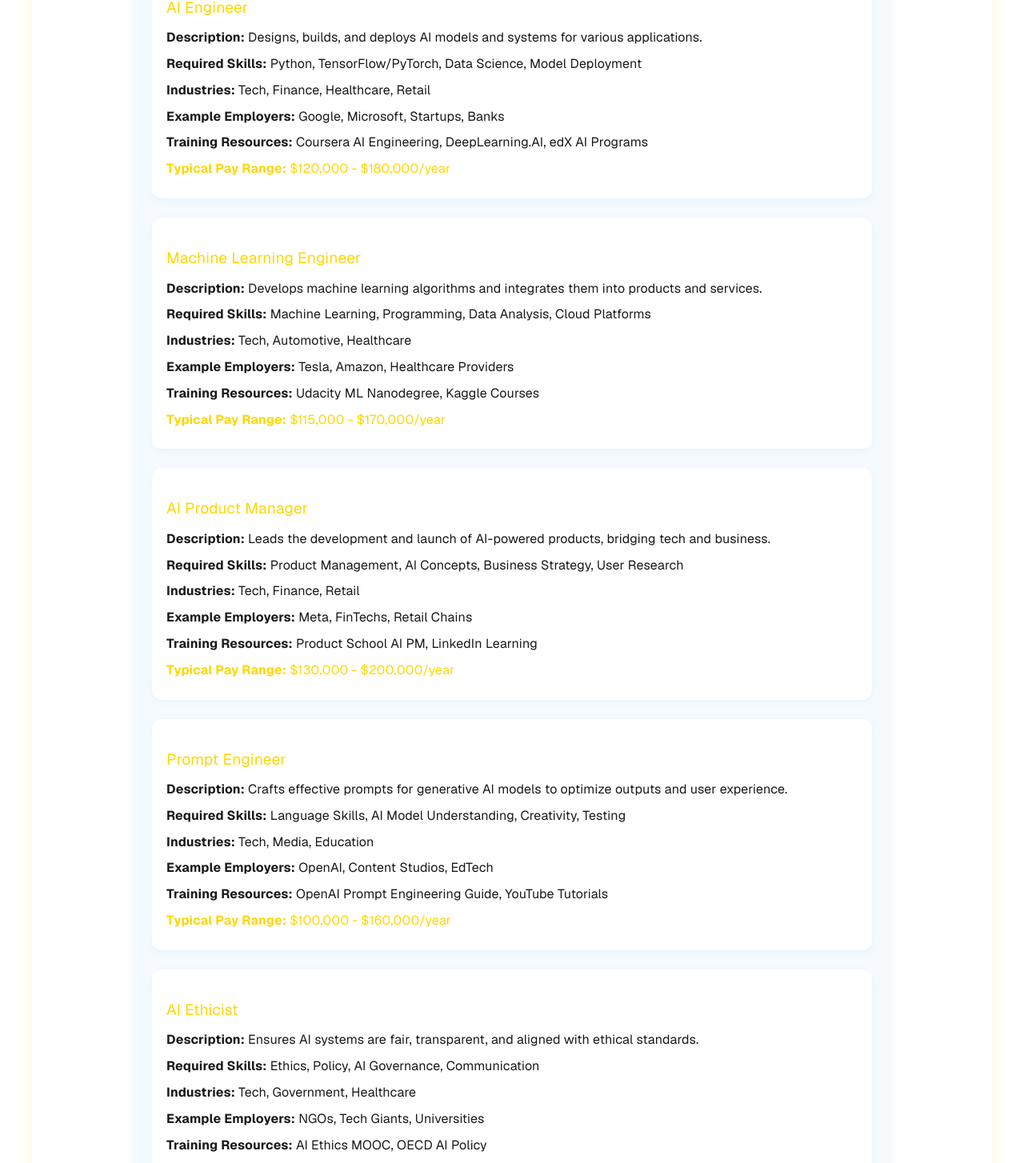
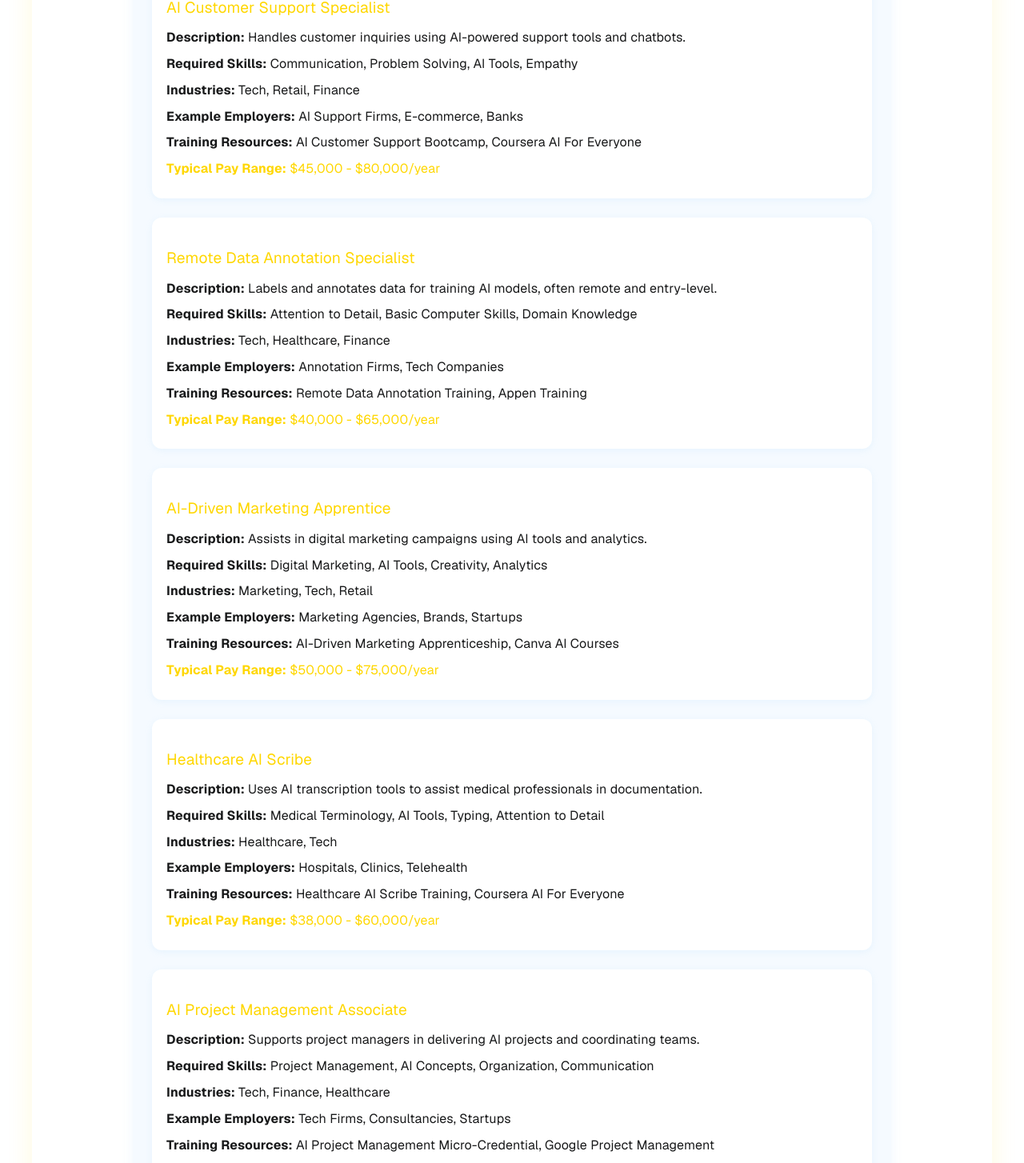
Before and after one commit to Shellzonit/auralis-sanctuary-, a Next.js app: page /new-ai-jobs in a window 1280 px wide. Shown: the part 318-1772 px from the top of the page at 80% size. Built offline with nearby package versions, Linux system fonts and the light colour scheme.

Commit message:
Update new-ai-jobs page and chatbot logic to reflect new jobs for the week

```diff
--- a/app/new-ai-jobs/page.tsx
+++ b/app/new-ai-jobs/page.tsx
@@ -3,94 +3,49 @@ import React from "react";
 
 export const NEW_AI_JOBS = [
   {
-    title: "AI Engineer",
-    description: "Designs, builds, and deploys AI models and systems for various applications.",
-    skills: ["Python", "TensorFlow/PyTorch", "Data Science", "Model Deployment"],
-    industries: ["Tech", "Finance", "Healthcare", "Retail"],
-    employers: ["Google", "Microsoft", "Startups", "Banks"],
-    resources: ["Coursera AI Engineering", "DeepLearning.AI", "edX AI Programs"],
-    pay: "$120,000 - $180,000/year"
+    title: "AI Customer Support Specialist",
+    description: "Handles customer inquiries using AI-powered support tools and chatbots.",
+    skills: ["Communication", "Problem Solving", "AI Tools", "Empathy"],
+    industries: ["Tech", "Retail", "Finance"],
+    employers: ["AI Support Firms", "E-commerce", "Banks"],
+    resources: ["AI Customer Support Bootcamp", "Coursera AI For Everyone"],
+    pay: "$45,000 - $80,000/year"
   },
   {
-    title: "Machine Learning Engineer",
-    description: "Develops machine learning algorithms and integrates them into products and services.",
-    skills: ["Machine Learning", "Programming", "Data Analysis", "Cloud Platforms"],
-    industries: ["Tech", "Automotive", "Healthcare"],
-    employers: ["Tesla", "Amazon", "Healthcare Providers"],
-    resources: ["Udacity ML Nanodegree", "Kaggle Courses"],
-    pay: "$115,000 - $170,000/year"
+    title: "Remote Data Annotation Specialist",
+    description: "Labels and annotates data for training AI models, often remote and entry-level.",
+    skills: ["Attention to Detail", "Basic Computer Skills", "Domain Knowledge"],
+    industries: ["Tech", "Healthcare", "Finance"],
+    employers: ["Annotation Firms", "Tech Companies"],
+    resources: ["Remote Data Annotation Training", "Appen Training"],
+    pay: "$40,000 - $65,000/year"
   },
   {
-    title: "AI Product Manager",
-    description: "Leads the development and launch of AI-powered products, bridging tech and business.",
-    skills: ["Product Management", "AI Concepts", "Business Strategy", "User Research"],
-    industries: ["Tech", "Finance", "Retail"],
-    employers: ["Meta", "FinTechs", "Retail Chains"],
-    resources: ["Product School AI PM", "LinkedIn Learning"],
-    pay: "$130,000 - $200,000/year"
+    title: "AI-Driven Marketing Apprentice",
+    description: "Assists in digital marketing campaigns using AI tools and analytics.",
+    skills: ["Digital Marketing", "AI Tools", "Creativity", "Analytics"],
+    industries: ["Marketing", "Tech", "Retail"],
+    employers: ["Marketing Agencies", "Brands", "Startups"],
+    resources: ["AI-Driven Marketing Apprenticeship", "Canva AI Courses"],
+    pay: "$50,000 - $75,000/year"
   },
   {
-    title: "Prompt Engineer",
-    description: "Crafts effective prompts for generative AI models to optimize outputs and user experience.",
-    skills: ["Language Skills", "AI Model Understanding", "Creativity", "Testing"],
-    industries: ["Tech", "Media", "Education"],
-    employers: ["OpenAI", "Content Studios", "EdTech"],
-    resources: ["OpenAI Prompt Engineering Guide", "YouTube Tutorials"],
-    pay: "$100,000 - $160,000/year"
+    title: "Healthcare AI Scribe",
+    description: "Uses AI transcription tools to assist medical professionals in documentation.",
+    skills: ["Medical Terminology", "AI Tools", "Typing", "Attention to Detail"],
+    industries: ["Healthcare", "Tech"],
+    employers: ["Hospitals", "Clinics", "Telehealth"],
+    resources: ["Healthcare AI Scribe Training", "Coursera AI For Everyone"],
+    pay: "$38,000 - $60,000/year"
   },
   {
-    title: "AI Ethicist",
-    description: "Ensures AI systems are fair, transparent, and aligned with ethical standards.",
-    skills: ["Ethics", "Policy", "AI Governance", "Communication"],
-    industries: ["Tech", "Government", "Healthcare"],
-    employers: ["NGOs", "Tech Giants", "Universities"],
-    resources: ["AI Ethics MOOC", "OECD AI Policy"],
-    pay: "$90,000 - $140,000/year"
-  },
-  {
-    title: "Generative Content Creator",
-    description: "Uses AI tools to produce text, images, video, and music for media and marketing.",
-    skills: ["Content Creation", "AI Tools", "Storytelling", "Editing"],
-    industries: ["Media", "Marketing", "Entertainment"],
-    employers: ["Agencies", "Studios", "Brands"],
-    resources: ["Canva AI Courses", "Adobe Firefly Tutorials"],
-    pay: "$60,000 - $120,000/year"
-  },
-  {
-    title: "AI Trainer",
-    description: "Trains AI models by labeling data, providing feedback, and refining outputs.",
-    skills: ["Attention to Detail", "Domain Knowledge", "Data Labeling"],
-    industries: ["Tech", "Healthcare", "Finance"],
-    employers: ["Annotation Firms", "Tech Companies"],
-    resources: ["Appen Training", "Scale AI Resources"],
-    pay: "$40,000 - $80,000/year"
-  },
-  {
-    title: "Robotics Technician",
-    description: "Maintains and repairs robots used in manufacturing, logistics, and healthcare.",
-    skills: ["Mechanical Skills", "Programming", "Diagnostics"],
-    industries: ["Manufacturing", "Logistics", "Healthcare"],
-    employers: ["Factories", "Hospitals", "Warehouses"],
-    resources: ["Robotics Certification", "Community College Programs"],
-    pay: "$55,000 - $95,000/year"
-  },
-  {
-    title: "AI Security Analyst",
-    description: "Protects AI systems from cyber threats and ensures data privacy.",
-    skills: ["Cybersecurity", "AI Systems", "Risk Assessment"],
+    title: "AI Project Management Associate",
+    description: "Supports project managers in delivering AI projects and coordinating teams.",
+    skills: ["Project Management", "AI Concepts", "Organization", "Communication"],
     industries: ["Tech", "Finance", "Healthcare"],
-    employers: ["Banks", "Tech Firms", "Insurers"],
-    resources: ["Cybersecurity AI Courses", "SANS Institute"],
-    pay: "$110,000 - $160,000/year"
-  },
-  {
-    title: "AI Curriculum Designer",
-    description: "Creates educational programs and materials to teach AI concepts and skills.",
-    skills: ["Instructional Design", "AI Knowledge", "Teaching"],
-    industries: ["Education", "EdTech", "Corporate Training"],
-    employers: ["Schools", "EdTech Companies", "Universities"],
-    resources: ["edX AI Education", "ISTE AI Curriculum"],
-    pay: "$70,000 - $120,000/year"
+    employers: ["Tech Firms", "Consultancies", "Startups"],
+    resources: ["AI Project Management Micro-Credential", "Google Project Management"],
+    pay: "$60,000 - $90,000/year"
   }
 ];
 
```
Also changed, not shown: app/chatbot-demo/page.tsx (+13 -35 lines).
